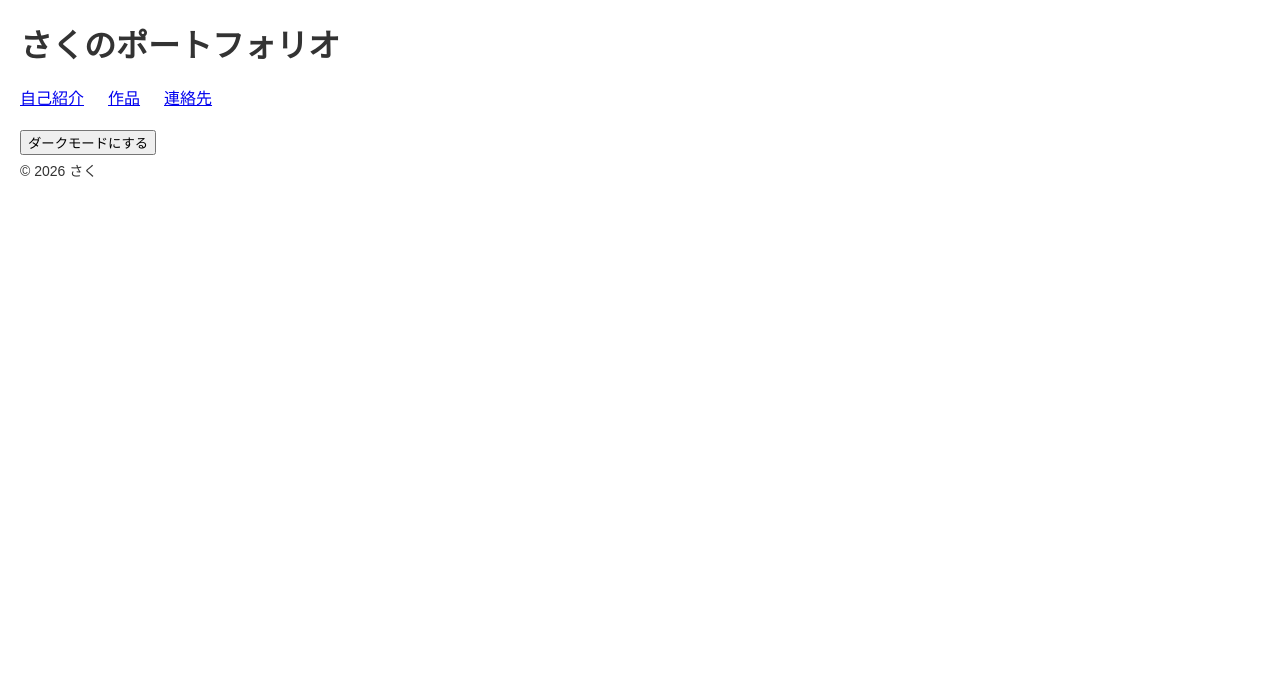
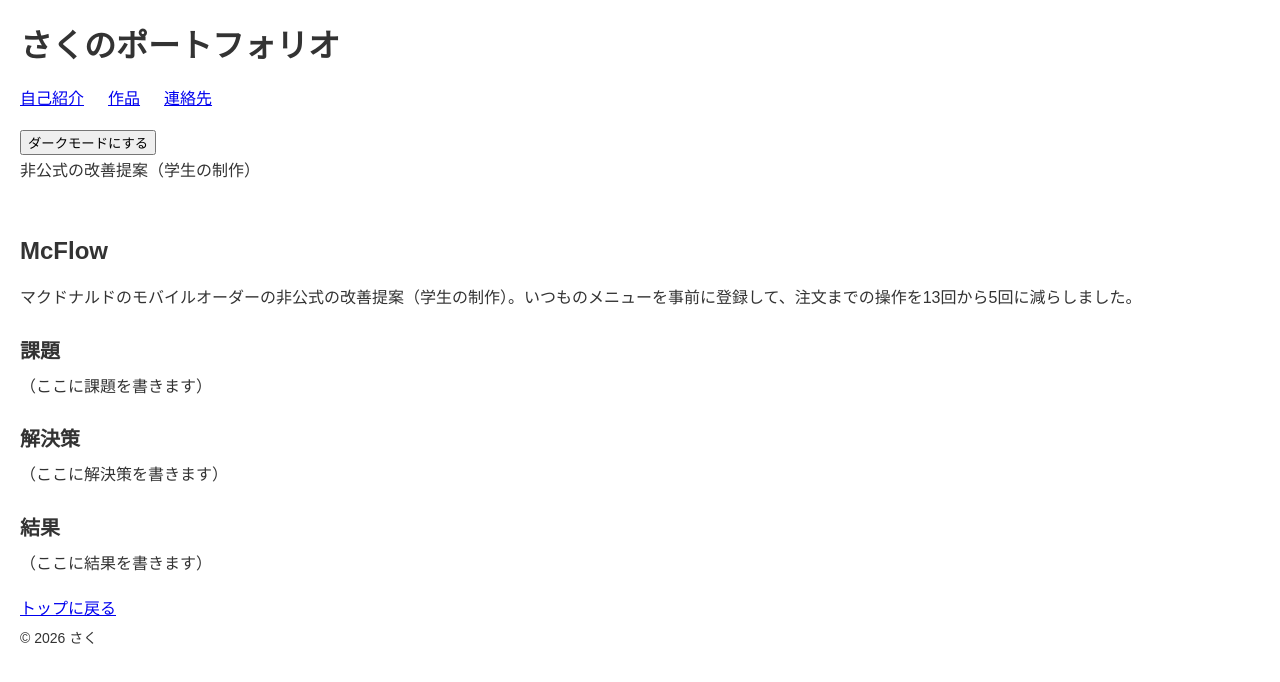
Before and after one commit to Hagiwara39/portfolio, a React (Vite) app: page /works/mcflow in a window 1280 px wide. Shown: the top 682 px of the page. Built offline with nearby package versions, Linux system fonts and the light colour scheme; no server answers.

Commit message:
作品の詳細ページを追加

```diff
--- a/src/App.jsx
+++ b/src/App.jsx
@@ -9,6 +9,7 @@ import Footer from './components/Footer.jsx'
 
 // ページを pages フォルダから読み込む
 import HomePage from './pages/HomePage.jsx'
+import WorkDetailPage from './pages/WorkDetailPage.jsx'
 
 // App: ページ全体を組み立てる部品（コンポーネント）
 // ヘッダーとフッターはどのページでも共通。真ん中（main）だけを URL で切り替える
@@ -46,6 +47,9 @@ function App() {
         <Routes>
           {/* path="/" のとき（トップ）は HomePage を表示する */}
           <Route path="/" element={<HomePage />} />
+          {/* :slug は「ここには作品ごとにちがう名前が入る」という目印 */}
+          {/* /works/mcflow も /works/portfolio も、このページで表示する */}
+          <Route path="/works/:slug" element={<WorkDetailPage />} />
         </Routes>
       </main>
 
--- a/src/data/works.js
+++ b/src/data/works.js
@@ -19,6 +19,8 @@ const works = [
     id: 2,
     slug: 'mcflow',
     title: 'McFlow',
+    // note: 詳細ページの最初に表示する注意書き（必要な作品だけに書く）
+    note: '非公式の改善提案（学生の制作）',
     description: 'マクドナルドのモバイルオーダーの非公式の改善提案（学生の制作）。いつものメニューを事前に登録して、注文までの操作を13回から5回に減らしました。',
     category: 'design',
   },
--- /dev/null
+++ b/src/pages/WorkDetailPage.jsx
@@ -0,0 +1,58 @@
+// useEffect は React に用意されている機能。使うために読み込む
+import { useEffect } from 'react'
+// useParams: URL の中の「:slug」の部分を読み取るための機能
+// Link: ページを移動するためのリンク（React Router 版の a タグ）
+import { useParams, Link } from 'react-router-dom'
+
+// 作品の一覧データを読み込む
+import works from '../data/works.js'
+
+// WorkDetailPage: 作品の詳細ページ（URL が「/works/:slug」のときに表示する）
+function WorkDetailPage() {
+  // URL が /works/mcflow なら、slug には 'mcflow' が入る
+  const { slug } = useParams()
+
+  // find: 配列から「条件が true になった最初の1つ」を探して返す。見つからなければ undefined
+  const work = works.find((item) => item.slug === slug)
+
+  // ページを開いたとき（slug が変わったとき）に、画面を一番上までスクロールする
+  useEffect(() => {
+    window.scrollTo(0, 0)
+  }, [slug])
+
+  // URL に合う作品がないとき（例: /works/abc）は、ここで終わりにする
+  if (!work) {
+    return (
+      <section className="work-detail">
+        <h2>作品が見つかりません</h2>
+        <Link to="/">トップに戻る</Link>
+      </section>
+    )
+  }
+
+  return (
+    <section className="work-detail">
+      {/* 条件 && A は「条件が true のときだけ A を表示する」という書き方 */}
+      {/* note がある作品だけ、最初に注意書きを出す */}
+      {work.note && <p className="work-note">{work.note}</p>}
+
+      <h2>{work.title}</h2>
+      <p>{work.description}</p>
+
+      {/* 中身はあとで書く。今は仮の文章 */}
+      <h3>課題</h3>
+      <p>（ここに課題を書きます）</p>
+
+      <h3>解決策</h3>
+      <p>（ここに解決策を書きます）</p>
+
+      <h3>結果</h3>
+      <p>（ここに結果を書きます）</p>
+
+      {/* to="/" でトップページへ移動する */}
+      <Link to="/">トップに戻る</Link>
+    </section>
+  )
+}
+
+export default WorkDetailPage
```
